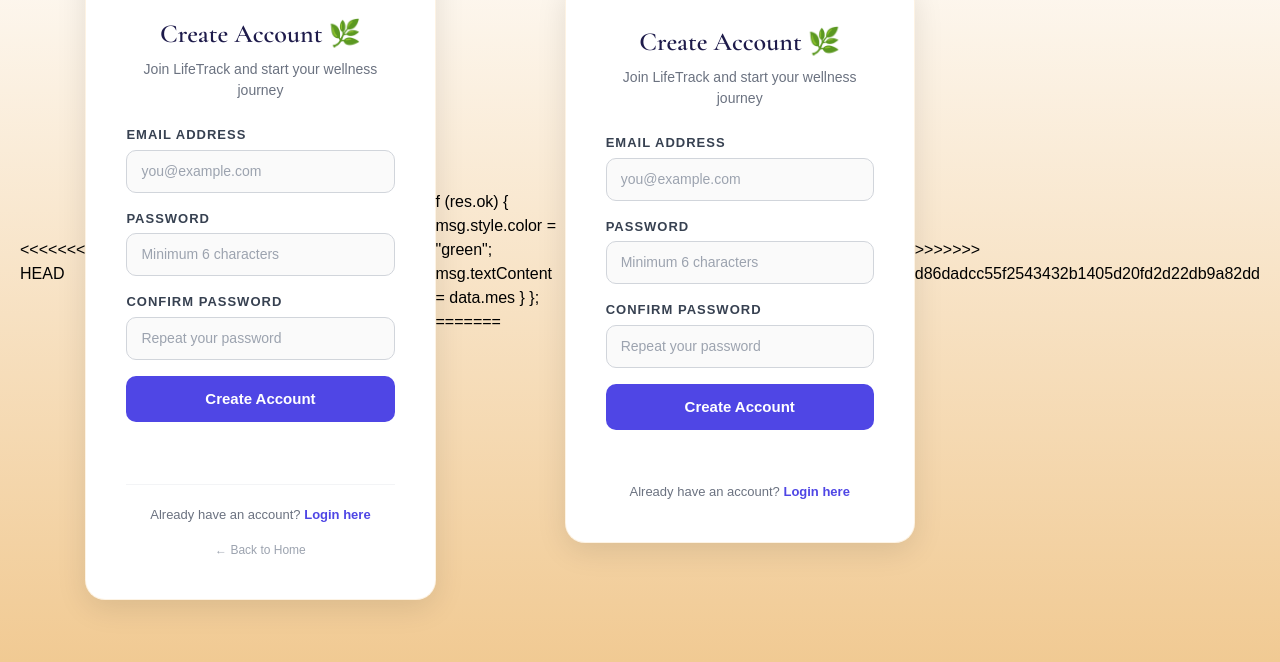
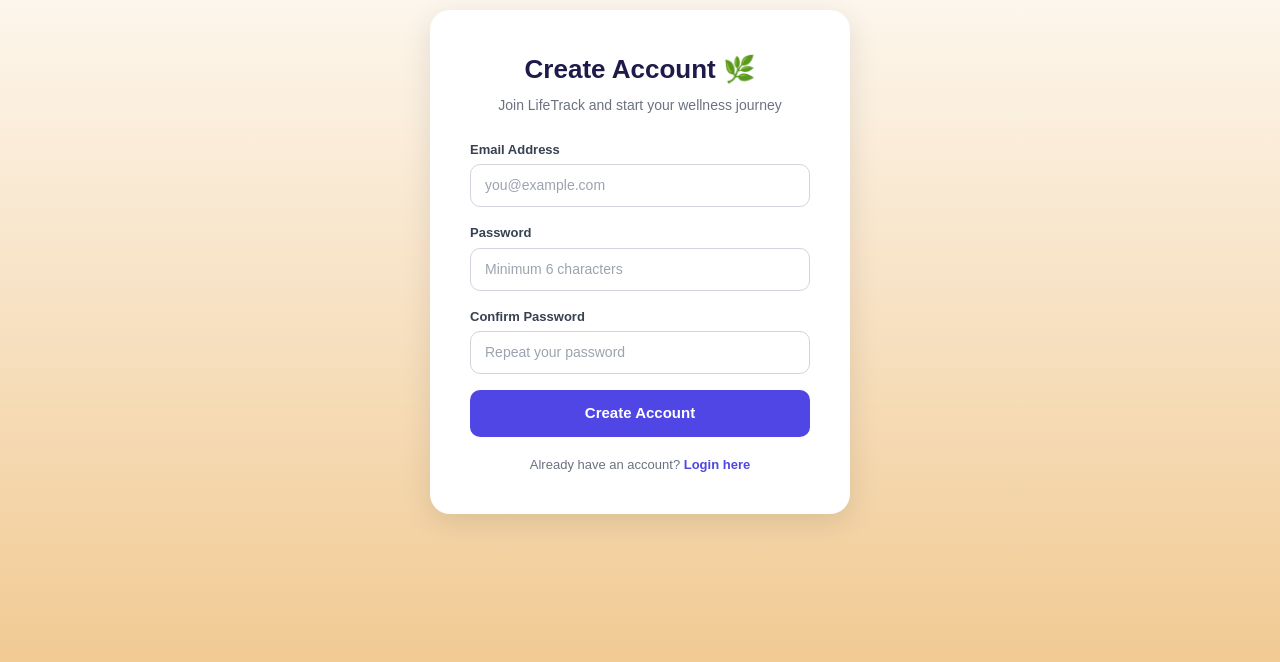
Before and after one commit to AayushiMohan/LifeTrack-For-Mental-Wellbeing, a plain HTML site: page dist/signup.html in a window 1280 px wide. Shown: the part 138-800 px from the top of the page. Drawn offline with nearby package versions, Linux system fonts and the light colour scheme.

Commit message:
Update signup.html

```diff
--- a/dist/signup.html
+++ b/dist/signup.html
@@ -1,212 +1,3 @@
-<<<<<<< HEAD
-<!DOCTYPE html>
-<html lang="en">
-<head>
-  <meta charset="UTF-8">
-  <meta name="viewport" content="width=device-width, initial-scale=1.0">
-  <title>Sign Up – LifeTrack</title>
-  <link href="https://fonts.googleapis.com/css2?family=Cormorant+Garamond:ital,wght@0,300;0,400;0,600;1,400&family=DM+Sans:wght@300;400;500;600&display=swap" rel="stylesheet">
-  <style>
-    * { box-sizing: border-box; margin: 0; padding: 0; }
-    body {
-      font-family: 'DM Sans', sans-serif;
-      min-height: 100vh;
-      background: linear-gradient(135deg, #faf6f0 0%, #f1ca93 100%);
-      display: flex;
-      align-items: center;
-      justify-content: center;
-      padding: 40px 20px;
-    }
-    .card {
-      background: white;
-      border-radius: 24px;
-      padding: 48px 44px;
-      width: 100%;
-      max-width: 440px;
-      box-shadow: 0 20px 60px rgba(0,0,0,0.1);
-      border: 1px solid rgba(244,194,119,0.2);
-    }
-    .brand {
-      text-align: center;
-      font-family: 'Cormorant Garamond', serif;
-      font-size: 14px;
-      letter-spacing: 4px;
-      text-transform: uppercase;
-      color: #e8a045;
-      margin-bottom: 28px;
-    }
-    h2 {
-      font-family: 'Cormorant Garamond', serif;
-      font-size: 36px;
-      font-weight: 400;
-      color: #1a1a1a;
-      text-align: center;
-      margin-bottom: 6px;
-    }
-    .sub {
-      text-align: center;
-      font-size: 14px;
-      color: #9ca3af;
-      margin-bottom: 36px;
-    }
-    label {
-      display: block;
-      font-size: 11px;
-      font-weight: 600;
-      letter-spacing: 1px;
-      text-transform: uppercase;
-      color: #374151;
-      margin-bottom: 7px;
-    }
-    input {
-      width: 100%;
-      padding: 13px 16px;
-      border: 1.5px solid #e5e7eb;
-      border-radius: 12px;
-      font-size: 14px;
-      font-family: 'DM Sans', sans-serif;
-      color: #374151;
-      background: #fafafa;
-      outline: none;
-      transition: border-color 0.2s, box-shadow 0.2s;
-      margin-bottom: 20px;
-    }
-    input:focus {
-      border-color: #f4c277;
-      box-shadow: 0 0 0 3px rgba(244,194,119,0.15);
-      background: white;
-    }
-    button {
-      width: 100%;
-      padding: 14px;
-      background: #1a1a1a;
-      color: white;
-      border: none;
-      border-radius: 12px;
-      font-size: 13px;
-      font-weight: 600;
-      font-family: 'DM Sans', sans-serif;
-      letter-spacing: 1px;
-      text-transform: uppercase;
-      cursor: pointer;
-      transition: background 0.3s;
-      margin-top: 4px;
-    }
-    button:hover { background: #e8a045; }
-    .msg {
-      text-align: center;
-      margin-top: 14px;
-      font-size: 13px;
-      font-weight: 500;
-      min-height: 20px;
-    }
-    .divider {
-      border: none;
-      border-top: 1px solid #f3f4f6;
-      margin: 28px 0 20px;
-    }
-    .login-link {
-      text-align: center;
-      font-size: 13px;
-      color: #9ca3af;
-    }
-    .login-link a {
-      color: #e8a045;
-      font-weight: 600;
-      text-decoration: none;
-    }
-    .login-link a:hover { text-decoration: underline; }
-    .back-home {
-      text-align: center;
-      margin-top: 16px;
-    }
-    .back-home a {
-      font-size: 12px;
-      color: #9ca3af;
-      text-decoration: none;
-    }
-    .back-home a:hover { color: #1a1a1a; }
-  </style>
-</head>
-<body>
-  <div class="card">
-    <div class="brand">✦ LifeTrack</div>
-    <h2>Create Account 🌿</h2>
-    <p class="sub">Join LifeTrack and start your wellness journey</p>
-
-    <label for="email">Email Address</label>
-    <input type="email" id="email" placeholder="you@example.com">
-
-    <label for="password">Password</label>
-    <input type="password" id="password" placeholder="Minimum 6 characters">
-
-    <label for="confirmPassword">Confirm Password</label>
-    <input type="password" id="confirmPassword" placeholder="Repeat your password">
-
-    <button onclick="handleSignup()">Create Account</button>
-    <div id="msg" class="msg"></div>
-
-    <hr class="divider">
-
-    <p class="login-link">
-      Already have an account? <a href="login.html">Login here</a>
-    </p>
-    <div class="back-home">
-      <a href="index.html">← Back to Home</a>
-    </div>
-  </div>
-
-  <script>
-    async function handleSignup() {
-      const email = document.getElementById("email").value.trim();
-      const password = document.getElementById("password").value;
-      const confirm = document.getElementById("confirmPassword").value;
-      const msg = document.getElementById("msg");
-
-      if (!email || !password || !confirm) {
-        msg.style.color = "red";
-        msg.textContent = "Please fill in all fields.";
-        return;
-      }
-      if (password.length < 6) {
-        msg.style.color = "red";
-        msg.textContent = "Password must be at least 6 characters.";
-        return;
-      }
-      if (password !== confirm) {
-        msg.style.color = "red";
-        msg.textContent = "Passwords do not match.";
-        return;
-      }
-
-      try {
-        const res = await fetch("http://localhost:3000/signup", {
-          method: "POST",
-          headers: { "Content-Type": "application/json" },
-          body: JSON.stringify({ email, password })
-        });
-        const data = await res.json();
-        if (res.ok) {
-          msg.style.color = "green";
-          msg.textContent = data.message;
-          setTimeout(() => window.location.href = "login.html", 1500);
-        } else {
-          msg.style.color = "red";
-          msg.textContent = data.message;
-        }
-      } catch {
-        msg.style.color = "red";
-        msg.textContent = "Cannot connect to server. Is backend running?";
-      }
-    }
-  </script>
-</body>
-</html>f (res.ok) {
-          msg.style.color = "green";
-          msg.textContent = data.mes
-        }
-      };
-=======
 <!DOCTYPE html>
 <html lang="en">
 <head>
@@ -379,4 +170,3 @@
   </script>
 </body>
 </html>
->>>>>>> d86dadcc55f2543432b1405d20fd2d22db9a82dd
```
